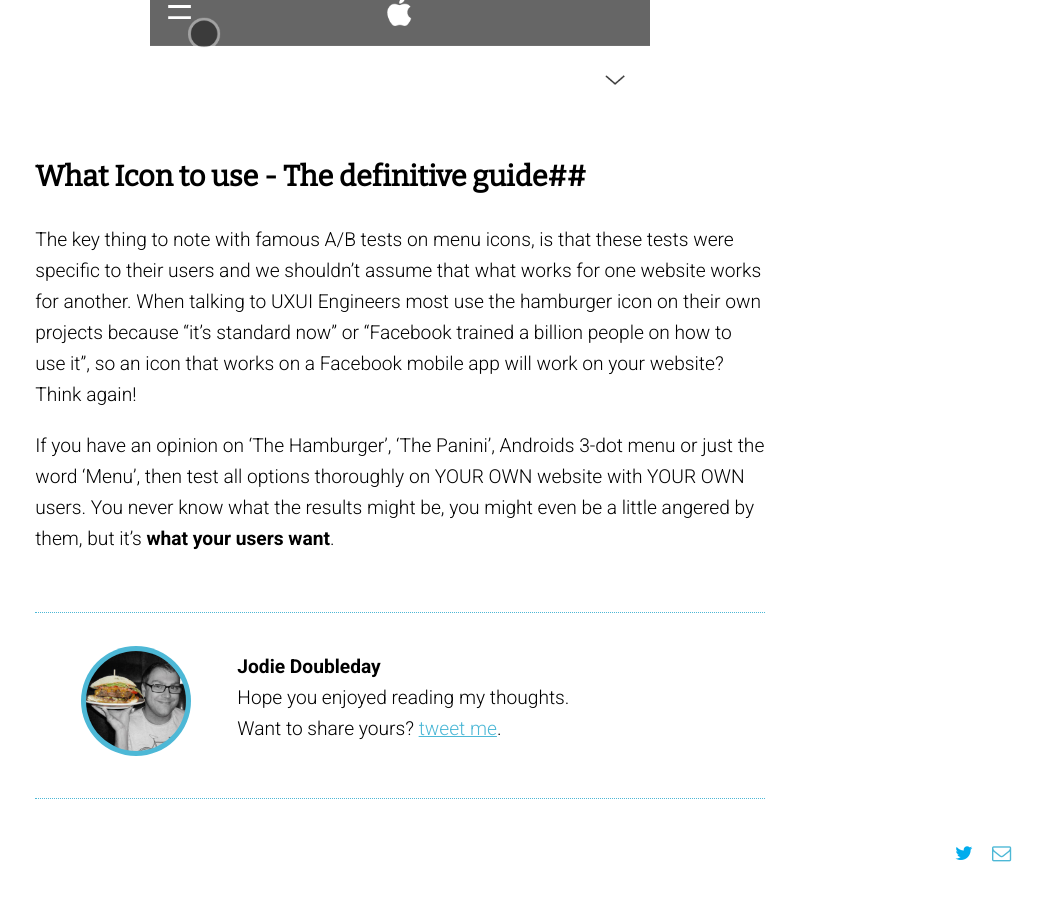
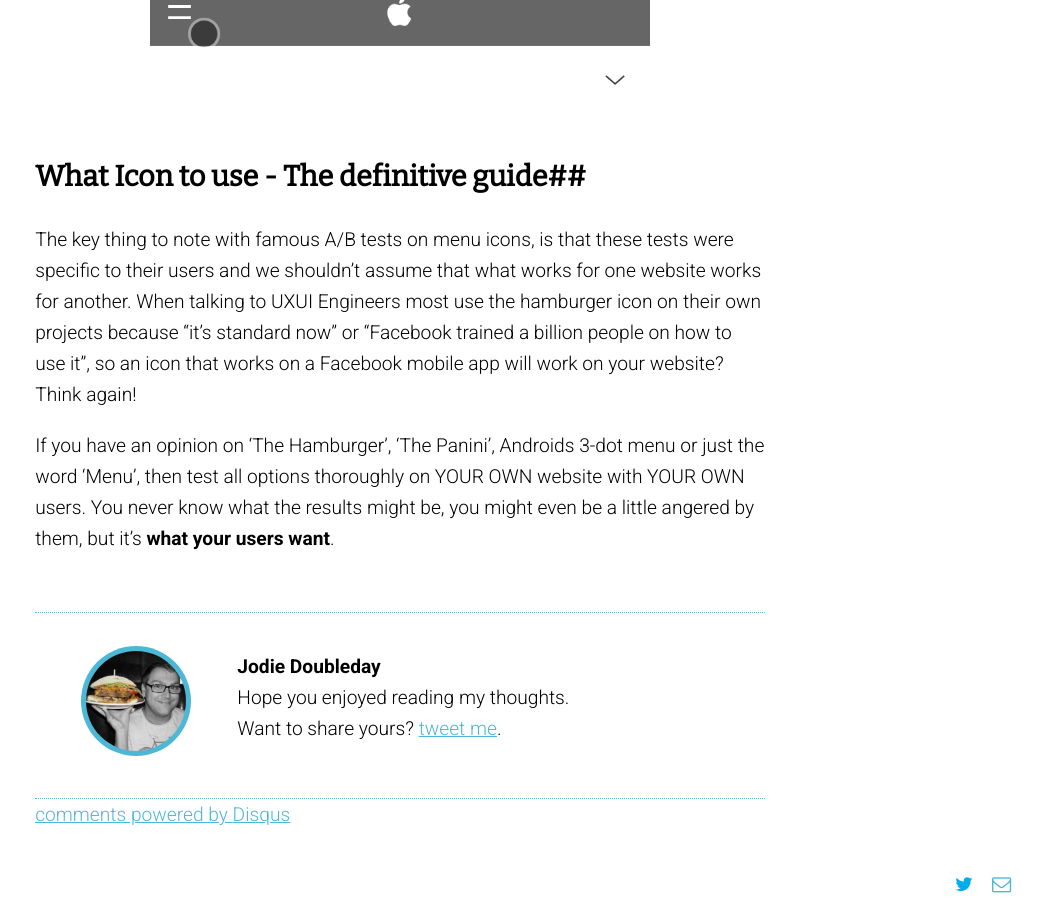
Before and after one commit to devbench/devbench.github.io, a Jekyll site: the page built from _posts/2014-10-20-hamburger-icon.md, in a window 1280 px wide and 900 px high, scrolled down 3273 px. Shown: the whole window, without its empty margins (240-1280 px from the left). Built offline with Jekyll 4.4.1, drawn with Linux system fonts in a browser that asks for light colours; nearby versions of some CDN libraries; some web fonts are replaced; a script that is not in the unit is left out; comment, search, counter and statistics services are not loaded; before the commit the page ends 4142 px from its top, so only the background shows below that.

Commit message:
adding back in disqus

```diff
--- a/_layouts/post.html
+++ b/_layouts/post.html
@@ -33,9 +33,9 @@
             Hope you enjoyed reading my thoughts. <br>Want to share yours? <a href="http://twitter.com/?status=@{{ page.twitter }}" title="{{ page.author }}'s' Twitter">tweet me</a>.
           </div>
         </div>
-        <!--<div class="comments">
+        <div class="comments">
           {% include disqus.html %}
-        </div>-->
+        </div>
       </div>
     </div>
     {% include footer.html %}
```
